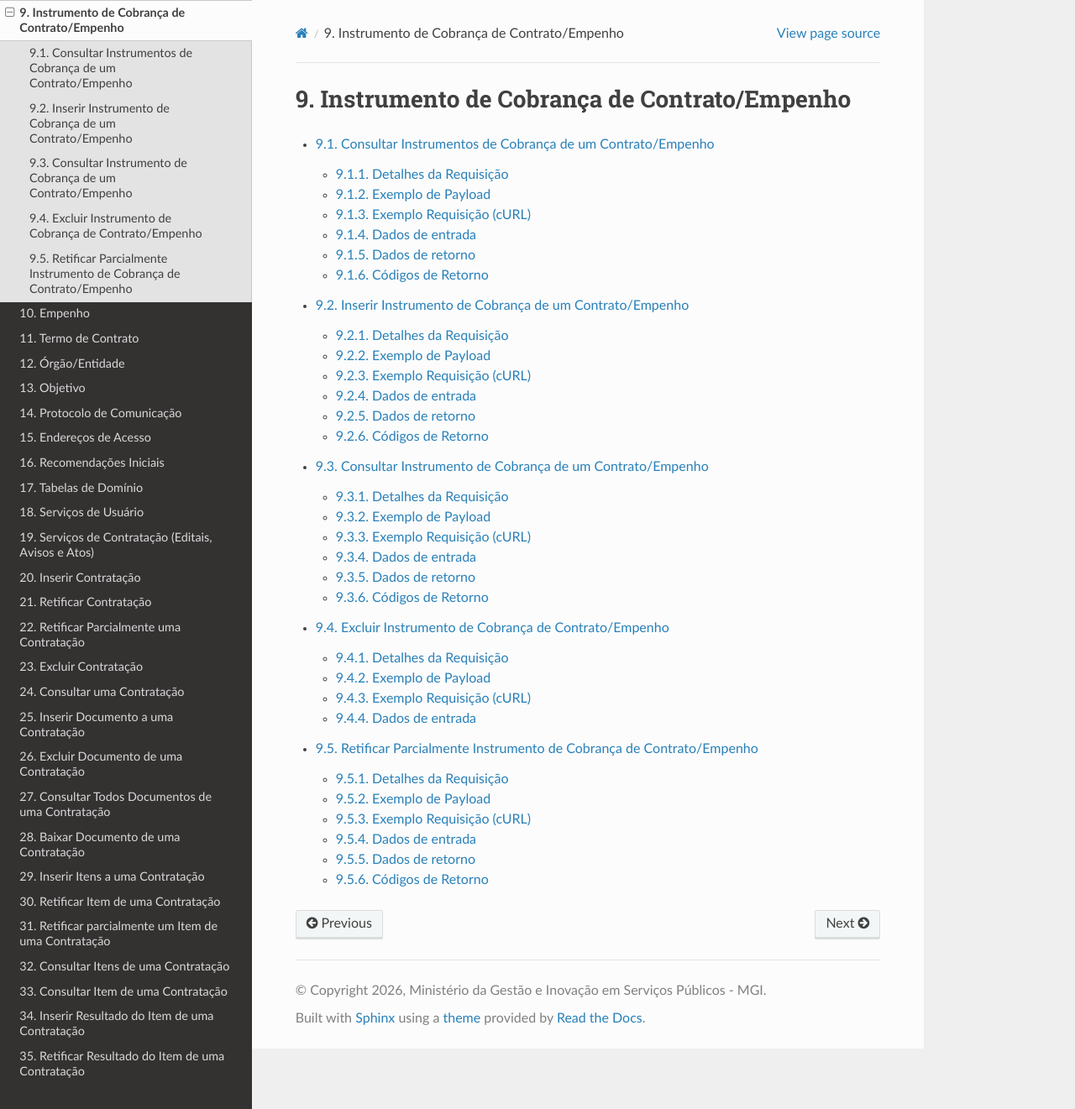
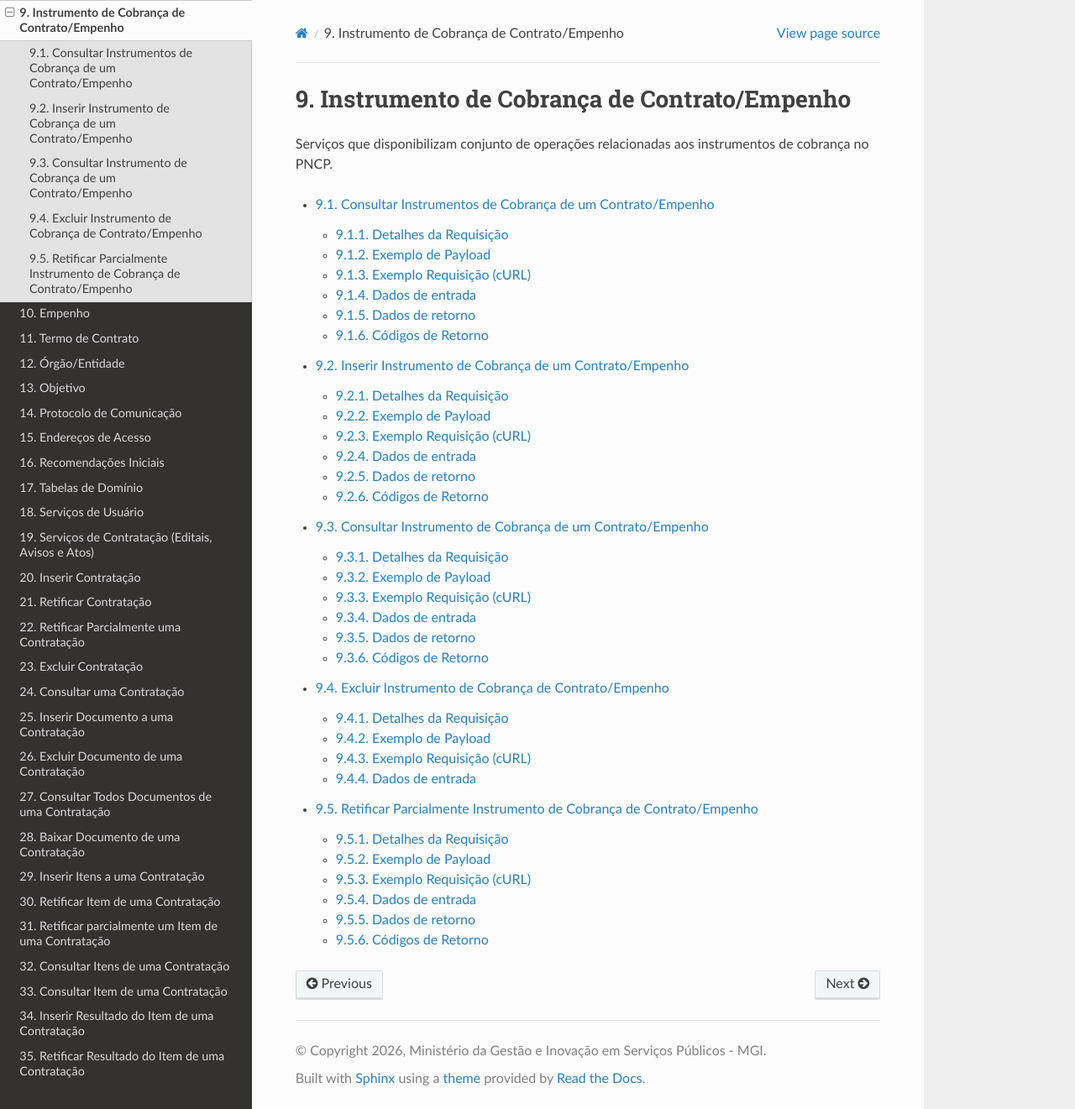
Before and after one commit to carlosmgi/Manual-de-Integracao-do-PNCP, a Sphinx documentation site: the page built from docs/source/instrumento_de_Cobranca_de_contrato_empenho/index.rst, in a window 1280 px wide and 1321 px high. Shown: the whole window at 84% size. Built offline with Sphinx 7.4.7 and the Read the Docs theme 3.1.0, drawn with Linux system fonts in a browser that asks for light colours; pages that are not in the unit, such as notebooks, are missing from menus.

Commit message:
Update index.rst

```diff
--- a/docs/source/instrumento_de_Cobranca_de_contrato_empenho/index.rst
+++ b/docs/source/instrumento_de_Cobranca_de_contrato_empenho/index.rst
@@ -1,5 +1,7 @@
 Instrumento de Cobrança de Contrato/Empenho
 ===========================================
+
+Serviços que disponibilizam conjunto de operações relacionadas aos instrumentos de cobrança no PNCP.
 
 .. toctree::
    :maxdepth: 3
```
